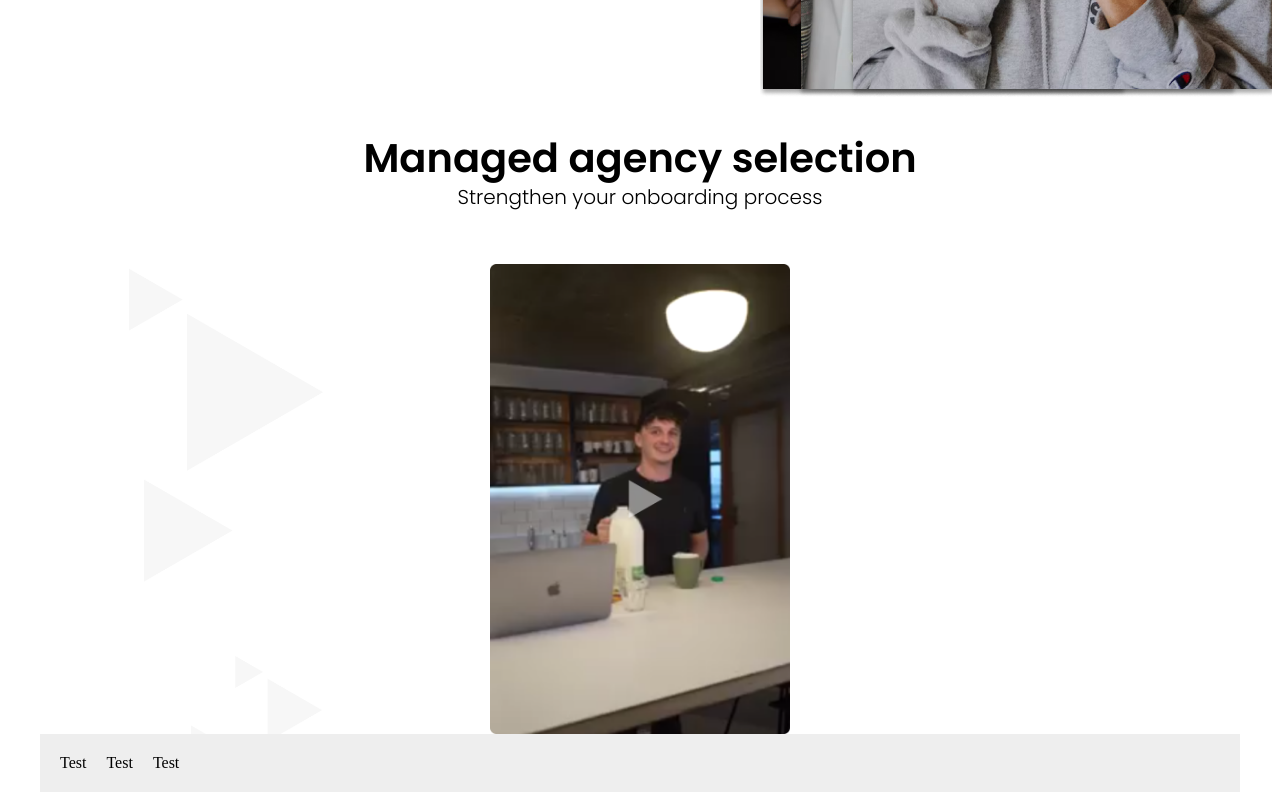
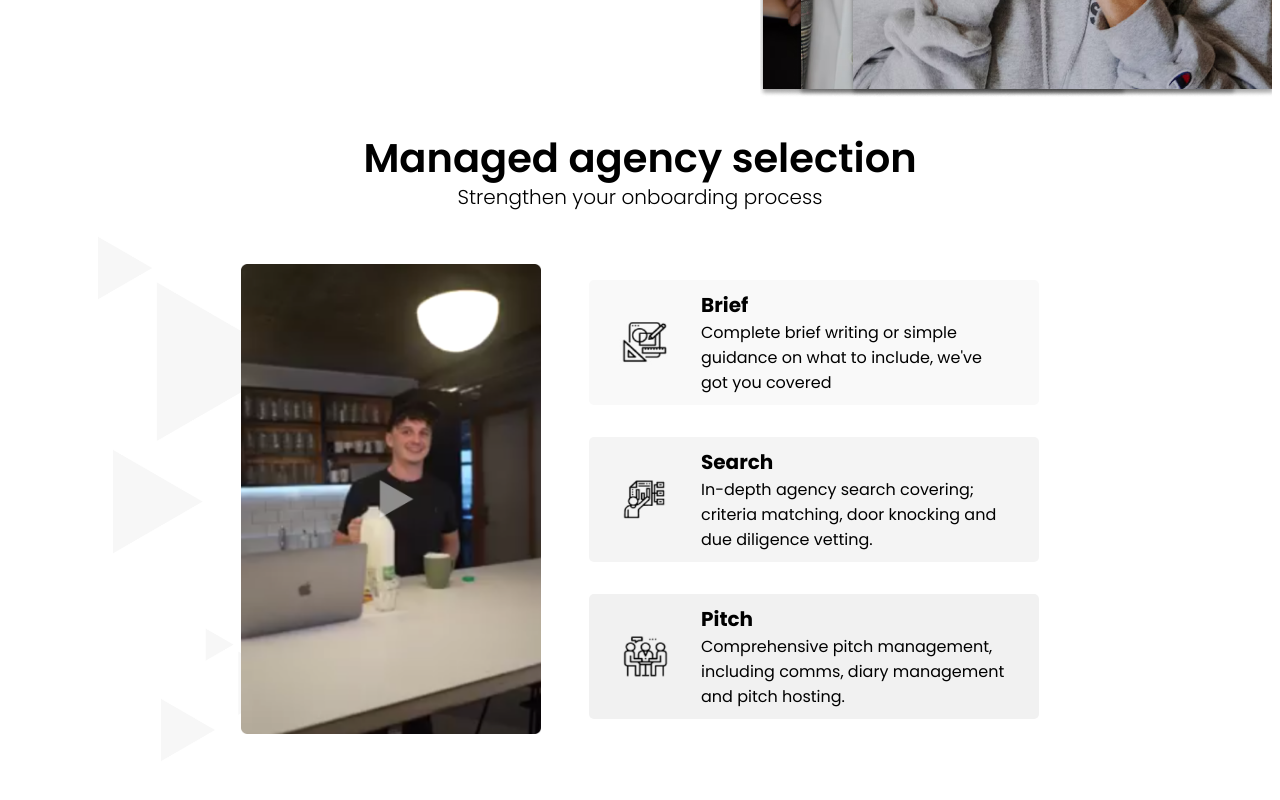
Before and after one commit to KirillTsonev/testProject, a Next.js app: page / in a window 1280 px wide. Shown: the part 772-1572 px from the top of the page. After the commit the page ends 1546 px from the top, so only its background shows below. Built offline with nearby package versions, Linux system fonts and the light colour scheme.

Commit message:
feat: cards

```diff
--- a/collections/Card/Card.tsx
+++ b/collections/Card/Card.tsx
@@ -1,5 +1,23 @@
-import {StyledCardContainer} from "./elements";
+import Image from "next/image";
 
-export const Card = () => {
-  return <StyledCardContainer>Test</StyledCardContainer>;
+import {StyledCardHeading, StyledCardText, StyledCardTextContainer, StyledCardWrapper, StyledIconContainer} from "./elements";
+
+export const Card = ({heading, desc, image, href, background}) => {
+  return (
+    <StyledCardWrapper background={background}>
+      <StyledIconContainer>
+        <Image
+          layout="responsive"
+          src={image.src}
+          alt={image.alt}
+          width={50}
+          height={50}
+        />
+      </StyledIconContainer>
+      <StyledCardTextContainer>
+        <StyledCardHeading>{heading}</StyledCardHeading>
+        <StyledCardText>{desc}</StyledCardText>
+      </StyledCardTextContainer>
+    </StyledCardWrapper>
+  );
 };
--- a/collections/Card/elements.tsx
+++ b/collections/Card/elements.tsx
@@ -1,8 +1,48 @@
 import styled from "styled-components";
 
-export const StyledCardContainer = styled(({...props}) => <div {...props} />)`
+export const StyledCardWrapper = styled(({background, ...props}) => <div {...props} />)`
   display: flex;
   align-items: center;
-  background: #eeeeee;
-  padding: 10px;
+  background: ${({background}) => background};
+  padding: 10px 30px;
+  max-width: 100%;
+  border-radius: 5px;
+
+  &:hover {
+    outline: 2px solid #006efd;
+  }
 `;
+
+export const StyledIconContainer = styled(({...props}) => <div {...props} />)`
+  max-width: 3.25rem;
+  max-height: 3.25rem;
+  width: 100%;
+  height: 100%;
+  padding-right: 30px;
+`;
+
+export const StyledCardTextContainer = styled(({...props}) => <div {...props} />)`
+  display: flex;
+  flex-direction: column;
+  align-items: flex-start;
+  font-family: Poppins;
+`;
+
+export const StyledCardHeading = styled(({...props}) => <h2 {...props} />)`
+  font-size: 1.25rem;
+  margin: 0;
+  font-weight: bold;
+
+  @media screen and (max-width: 1024px) {
+    font-size: 1rem;
+  }
+`;
+
+export const StyledCardText = styled(({...props}) => <p {...props} />)`
+  font-size: 1rem;
+  margin: 0;
+
+  @media screen and (max-width: 1024px) {
+    font-size: 0.75rem;
+  }
+`;
--- a/sections/Agency/Agency.tsx
+++ b/sections/Agency/Agency.tsx
@@ -9,8 +9,9 @@ import {
   StyledSubheading,
   StyledContentContainer,
   StyledImageContainer,
+  StyledCardsContainer,
 } from "./elements";
-import {StyledCardContainer} from "~/collections/Card/elements";
+
 import {mockCardData, ISectionProps} from "~/utils";
 
 export const Agency: FC<ISectionProps> = ({title, description, backgroundUrl, image, ...props}) => {
@@ -29,12 +30,19 @@ export const Agency: FC<ISectionProps> = ({title, description, backgroundUrl, im
             height={image.height}
           />
         </StyledImageContainer>
-        <StyledCardContainer>
+        <StyledCardsContainer>
           {/* iterator in this case won't change, otherwise we'd use a unique ID */}
           {mockCardData.map((card, i) => (
-            <Card key={i}></Card>
+            <Card
+              key={i}
+              heading={card.heading}
+              desc={card.desc}
+              image={card.image}
+              href={card.href}
+              background={card.background}
+            />
           ))}
-        </StyledCardContainer>
+        </StyledCardsContainer>
       </StyledContentContainer>
     </StyledContainer>
   );
--- a/sections/Agency/elements.tsx
+++ b/sections/Agency/elements.tsx
@@ -34,9 +34,13 @@ export const StyledSubheading = styled((props: IGenericProps) => <SectionSubhead
 `;
 
 export const StyledContentContainer = styled(({backgroundUrl = "", ...props}) => <div {...props} />)`
+  display: flex;
+  justify-content: center;
+  align-items: center;
+  gap: 3rem;
   max-width: 1200px;
   width: 100%;
-  margin-top: 2rem;
+  padding: 2rem;
   background: url(${({backgroundUrl}) => backgroundUrl}) no-repeat;
   background-size: contain;
 
@@ -56,4 +60,6 @@ export const StyledCardsContainer = styled(({...props}) => <div {...props} />)`
   flex-direction: column;
   justify-content: center;
   align-items: center;
+  gap: 2rem;
+  max-width: 450px;
 `;
--- a/utils/constants.ts
+++ b/utils/constants.ts
@@ -9,6 +9,7 @@ export const mockCardData: IMockCardData[] = [
       alt: "Brief icon",
     },
     href: "https://goodbrief.io/",
+    background: "#F9F9F9",
   },
   {
     heading: "Search",
@@ -18,6 +19,7 @@ export const mockCardData: IMockCardData[] = [
       alt: "Search icon",
     },
     href: "#",
+    background: "#F4F4F4",
   },
   {
     heading: "Pitch",
@@ -27,6 +29,7 @@ export const mockCardData: IMockCardData[] = [
       alt: "Pitch icon",
     },
     href: "#",
+    background: "#F1F1F1",
   },
 ];
 
--- a/utils/interfaces.ts
+++ b/utils/interfaces.ts
@@ -28,4 +28,5 @@ export interface IMockCardData {
     alt: string;
   };
   href: string;
+  background: string;
 }
```
